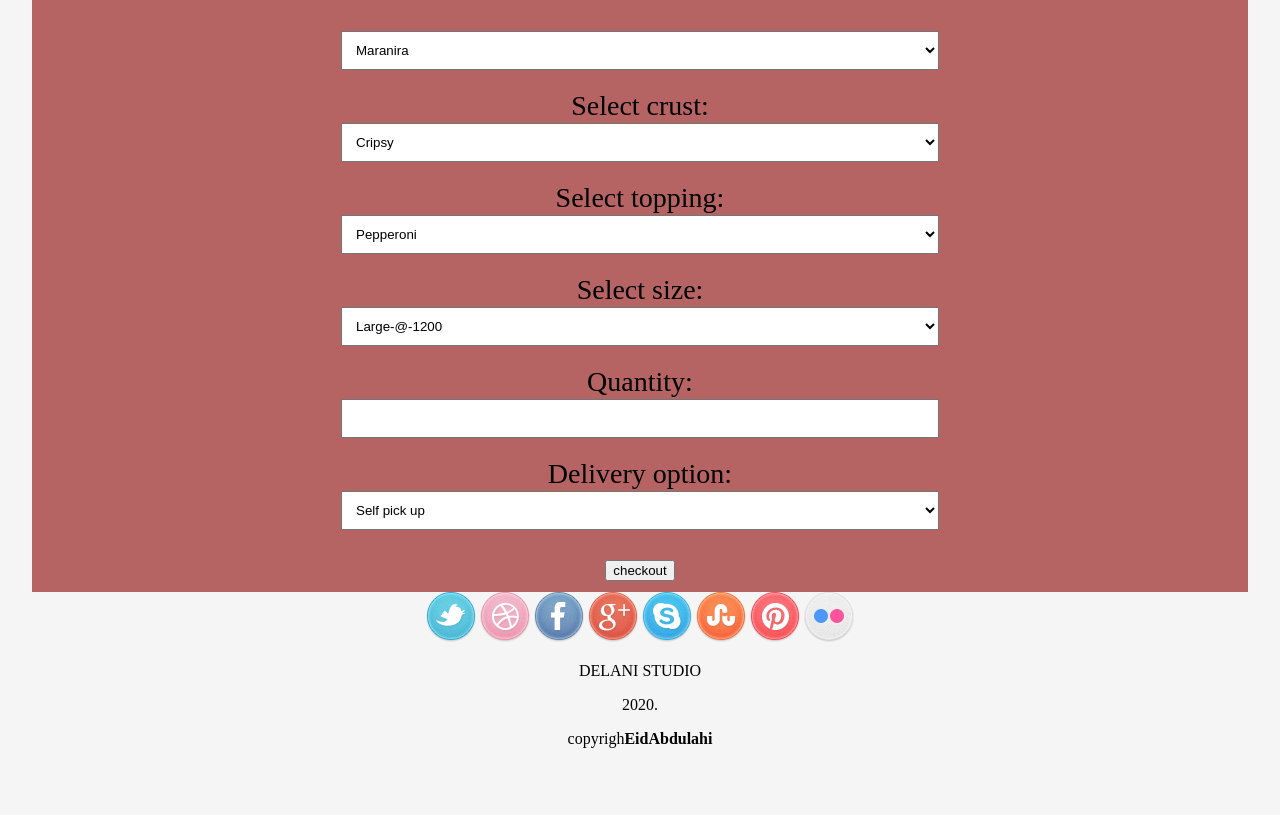
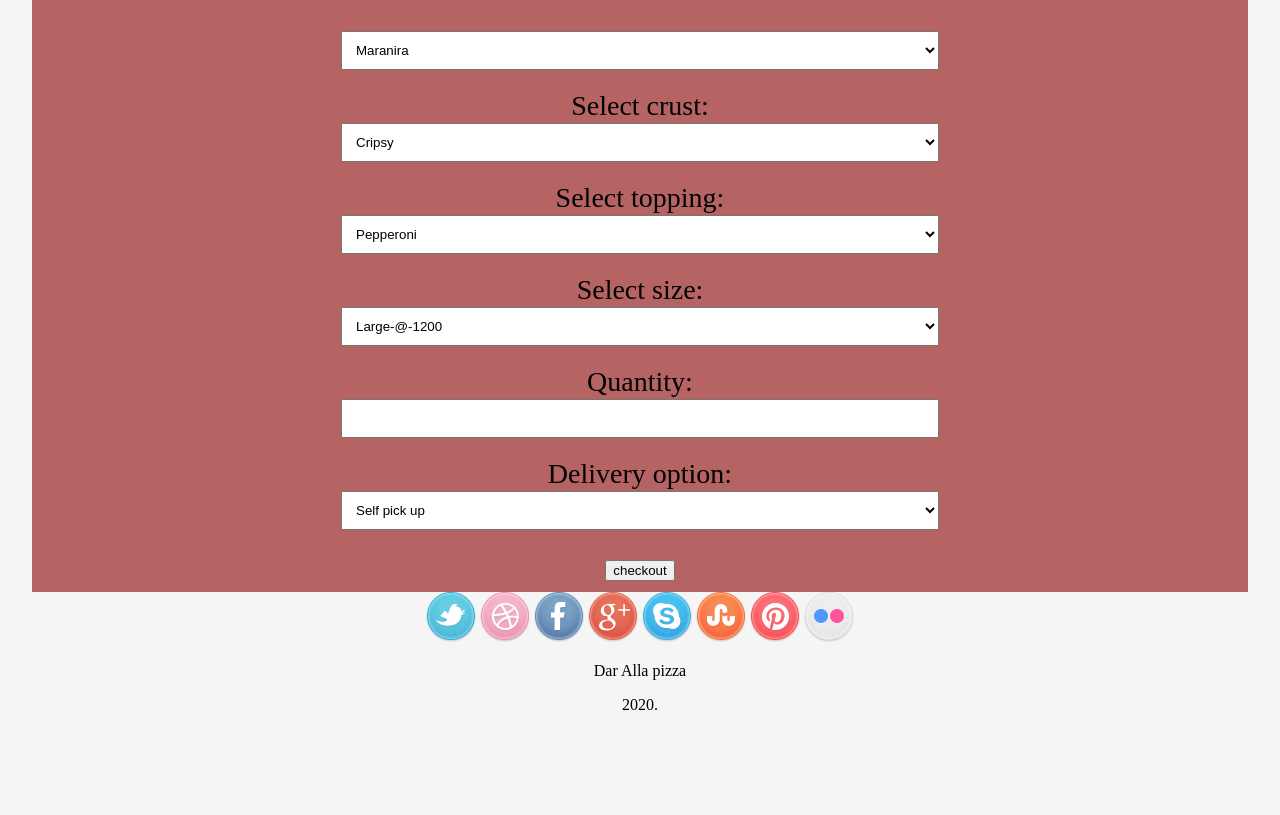
Before and after one commit to EidAbdullahi/pizza-, a plain HTML site: page index.html in a window 1280 px wide. Shown: the part 2943-3758 px from the top of the page. Drawn offline with nearby package versions, Linux system fonts and the light colour scheme; a script that the page names is missing; a web font is replaced by a local one.

Commit message:
commit all changes

```diff
--- a/index.html
+++ b/index.html
@@ -277,9 +277,8 @@
                 <img src="./images/pinterest.png" alt="pinterest">
                 <img src="./images/flickr.png" alt="flickr">
 
-                <p>DELANI STUDIO</p>
+                <p>Dar Alla pizza</p>
                 <p>2020.</p>
-               <p>copyrigh<strong>EidAbdulahi</strong></p>
                <p id="col">copy©right EidAbdullahi</p>
             </footer>
 
--- a/styles.css
+++ b/styles.css
@@ -231,6 +231,7 @@ input[type=text], select {
   background-color:black;
   color: white;
   text-align: center;
+  padding: 12px;
 }
 #col{
 
```
